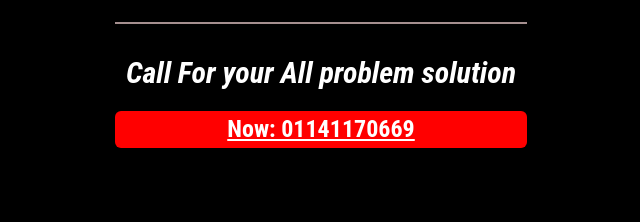
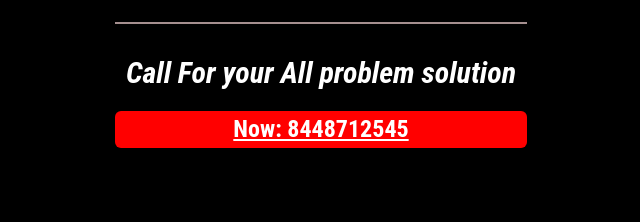
Before and after one commit to kingbooster/kingbooster, a plain HTML site: page index.html in a window 1280 px wide. Shown: the part 2674-2896 px from the top of the page, 319-959 px from the left. Drawn offline with Linux system fonts and the light colour scheme.

Commit message:
Update index.html
again done

```diff
--- a/index.html
+++ b/index.html
@@ -570,7 +570,8 @@
 
    <h1 style="border-top: 2px solid #a58f8f;
    padding-top: 31px;">Call For your All problem solution</h1>
-         <h2 style="background-color: red; border-radius: 6px;"><a style="color: white; "href="tel:8448712545">Now: 01141170669</a></h2><br><br><br>
+         <h2 style="background-color: red; border-radius: 6px;"><a style="color: white; "href="tel:8448712545">Now: 8448712545
+           </a></h2><br><br><br>
          <div>
           <!-- <p style="float:right;">
 
```
